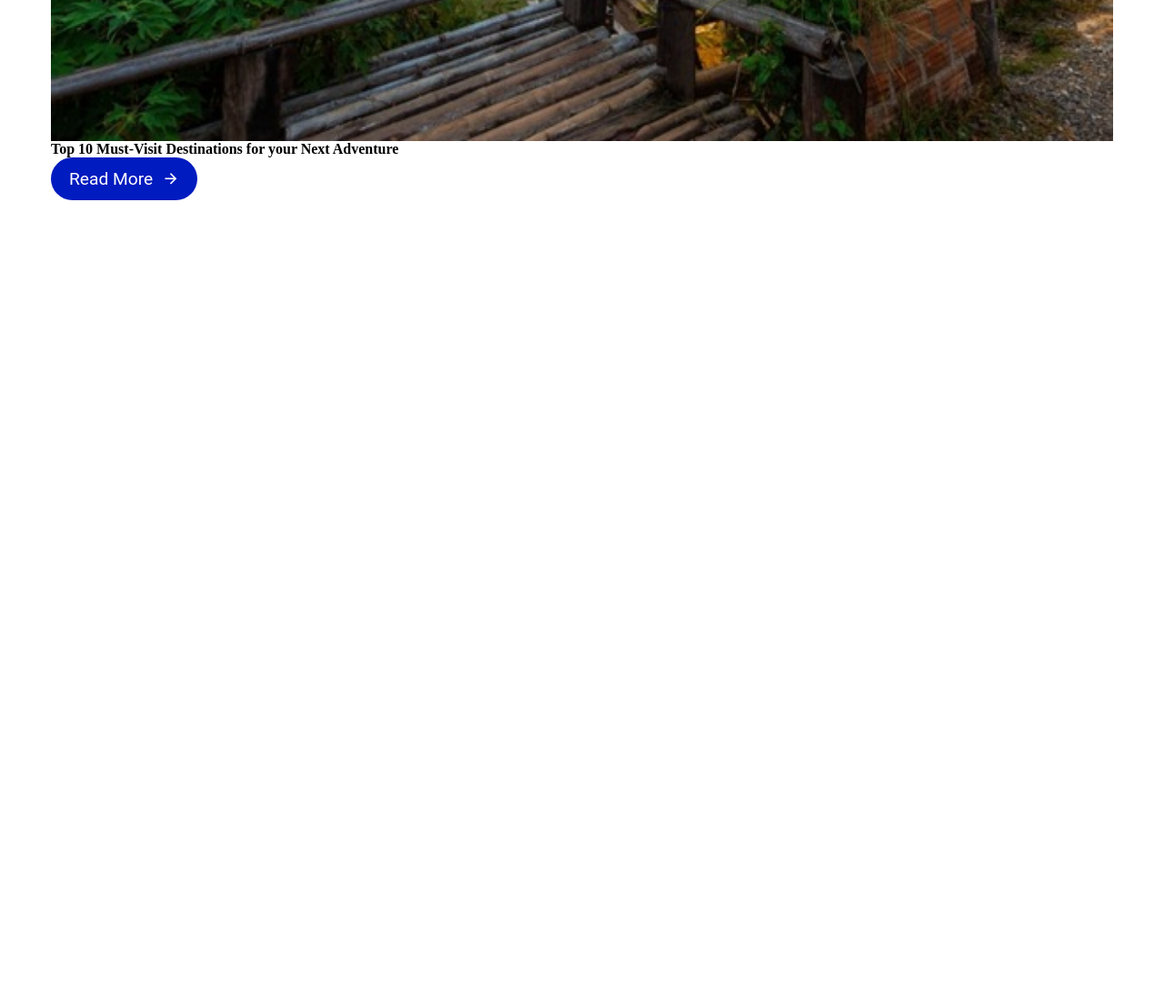
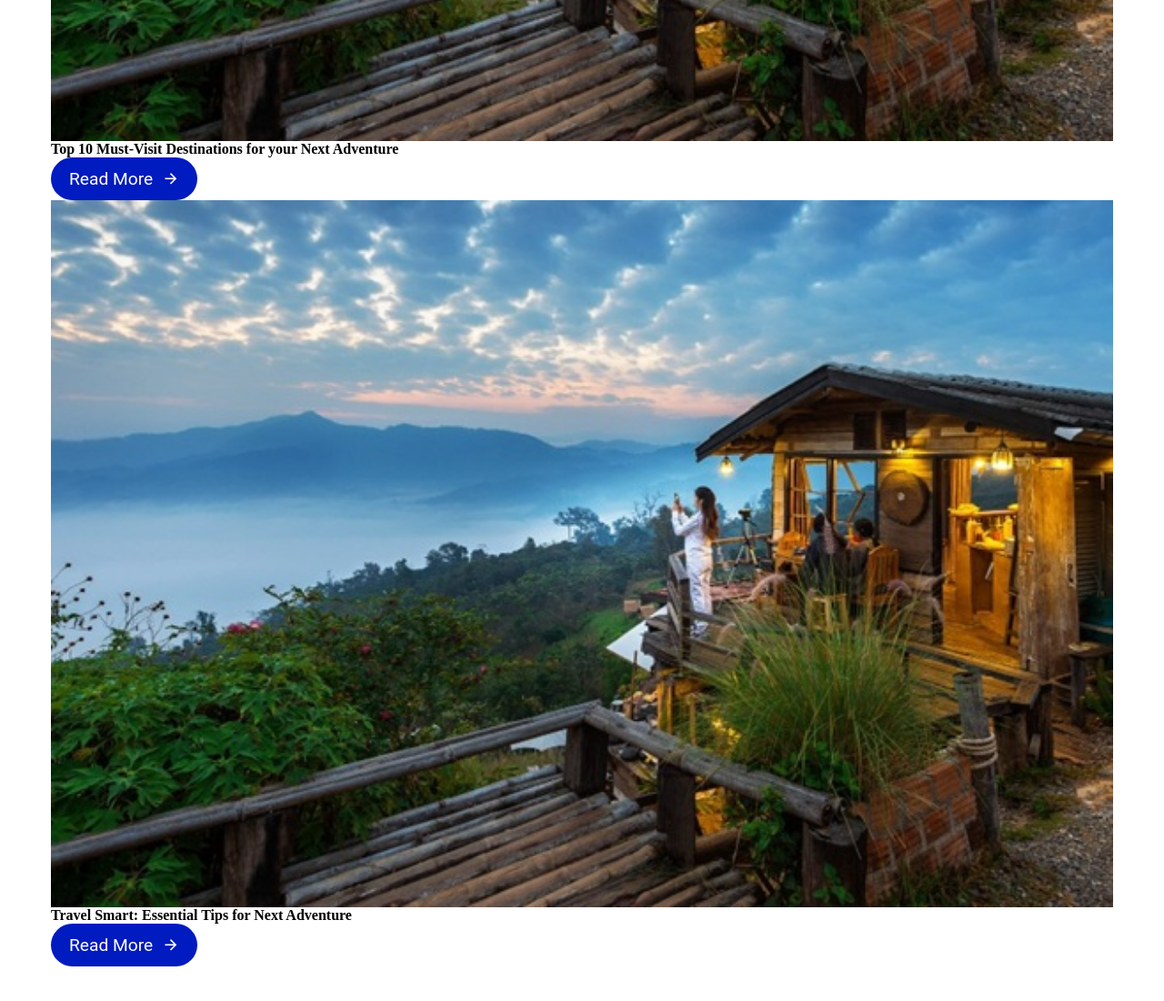
Before and after one commit to Developerfiyin/Advanto-tour-webpage-, a plain HTML site: page index.html in a window 1280 px wide. Shown: the part 3860-4960 px from the top of the page at 91% size. Before the commit the page ends 4160 px from the top, so only its background shows below. Drawn offline with nearby package versions, Linux system fonts and the light colour scheme.

Commit message:
Added blog card

```diff
--- a/index.html
+++ b/index.html
@@ -309,6 +309,17 @@
               </button>
             </div>
           </div>
+
+          <div class="blog__card">
+            <img src="equipments/blog-1.jpg" alt="blog image" />
+            <div class="blog__content">
+              <h4>Travel Smart: Essential Tips for Next Adventure</h4>
+              <button class="btn">
+                Read More
+                <span><i class="ri-arrow-right-line"></i></span>
+              </button>
+            </div>
+          </div>
         </div>
       </div>
     </section>
```
